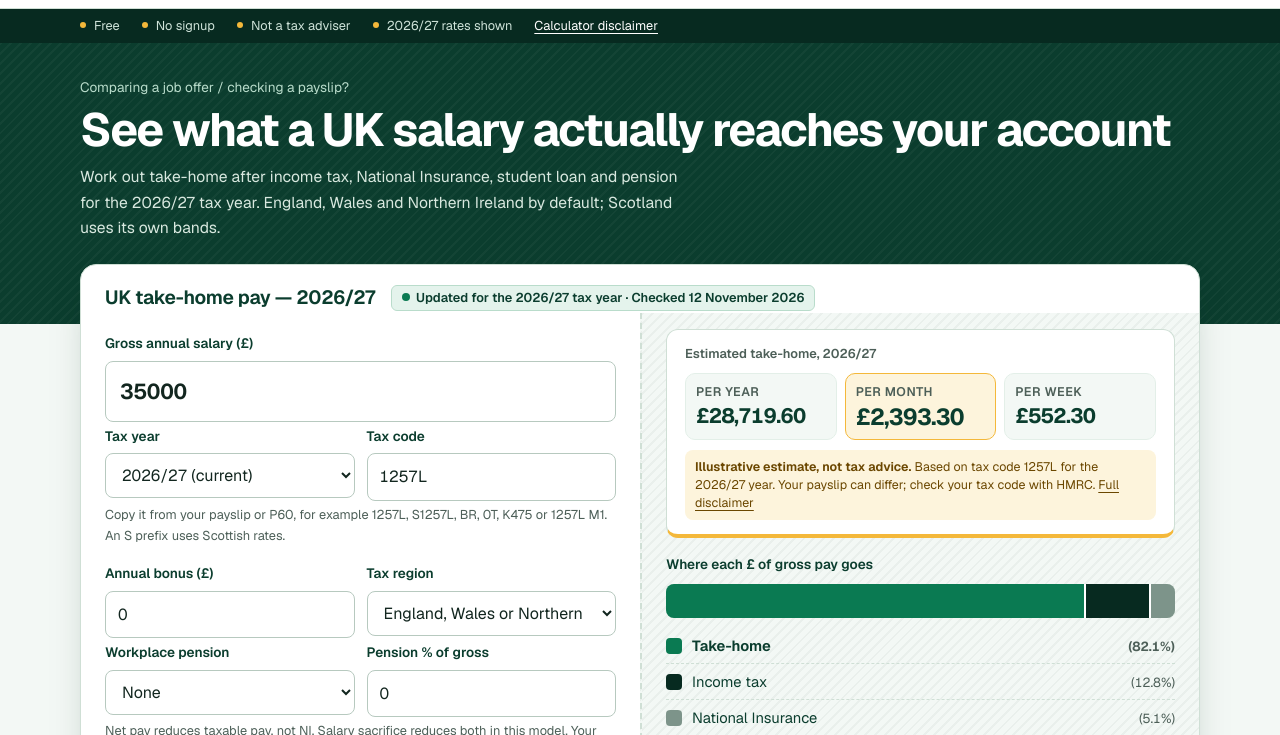
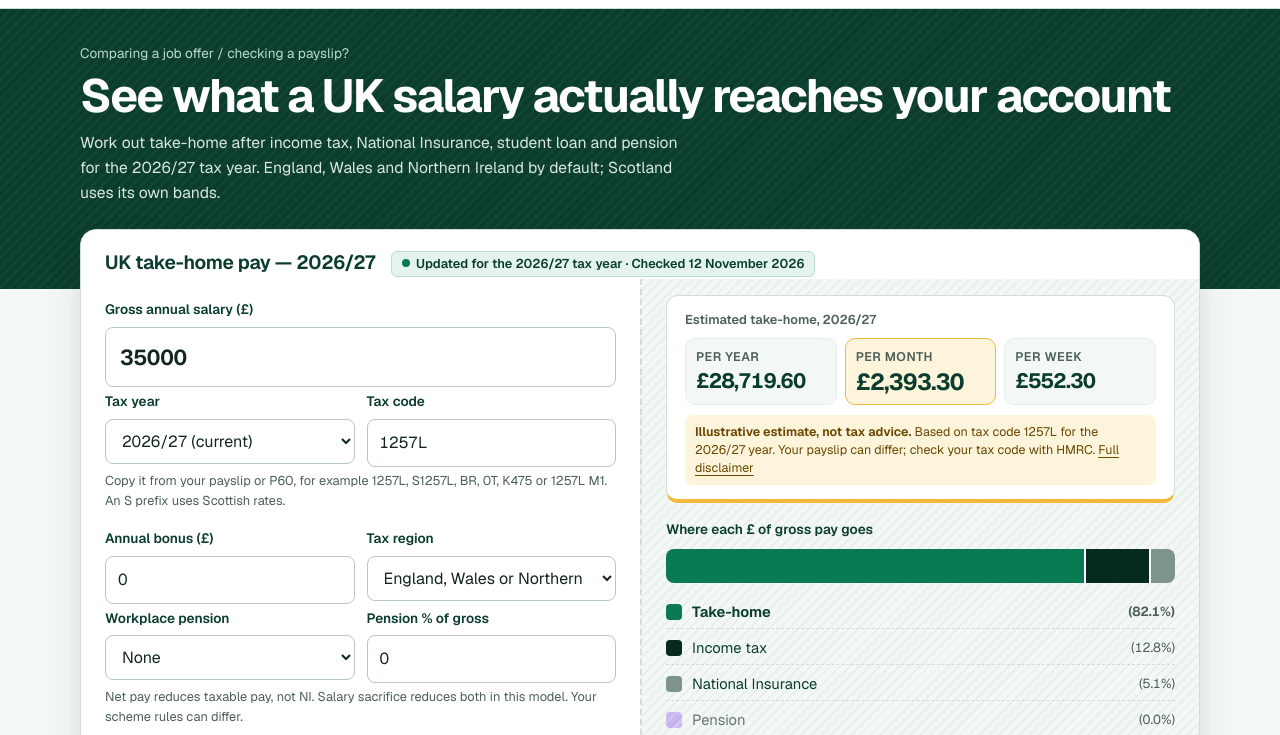
Before and after one commit to Roderz-89/take-home-lab, a plain HTML site: page index.html in a window 1280 px wide. Shown: the part 52-787 px from the top of the page. Drawn offline with Linux system fonts and the light colour scheme.

Commit message:
Home: remove dark green trust bar under the header
Drops the "Free · No signup · Not a tax adviser · 2026/27 rates shown" strip from
index.html and its CSS. The disclaimer stays linked under the calculator result and
in the footer.

Co-Authored-By: Claude Opus 5.5 <noreply@anthropic.com>
Claude-Session: https://claude.ai/code/session_01XuXhdY2XyeRACLE3PEHyiP

```diff
--- a/css/styles.css
+++ b/css/styles.css
@@ -88,10 +88,6 @@ nav { display: flex; gap: 2px; align-items: center; flex-wrap: wrap; }
 .site-header nav a[href="/#calculator"]:hover { background: var(--green-700); color: #fff; }
 .menu-btn { display: none; border: 1px solid var(--line); background: #fff; color: var(--green-900); border-radius: 8px; padding: 8px 14px; font: inherit; font-size: 0.9rem; font-weight: 600; cursor: pointer; }
 
-.trust-bar { background: var(--green-950); font-size: 0.8rem; color: #cfe3d9; }
-.trust-bar .wrap { display: flex; gap: 6px 22px; flex-wrap: wrap; padding: 7px 0; }
-.trust-bar span::before { content: ""; display: inline-block; width: 6px; height: 6px; border-radius: 50%; background: var(--gold); margin-right: 8px; vertical-align: 2px; }
-.trust-bar a { color: #fff; margin-left: auto; }
 
 /* Hero */
 .hero { background: repeating-linear-gradient(135deg, rgba(255,255,255,0.035) 0 2px, transparent 2px 7px), var(--green-900); color: #fff; padding: 48px 0 44px; }
@@ -252,7 +248,6 @@ footer li a, footer li button { display: inline-flex; align-items: center; min-h
   .site-header nav.open a[aria-current="page"] { box-shadow: inset 3px 0 0 var(--gold); }
   .menu-btn { display: inline-flex; align-items: center; }
   .hero { padding: 36px 0; }
-  .trust-bar a { margin-left: 0; }
 }
 
 /* AdSense unit shell (unchanged behaviour) */
@@ -332,7 +327,6 @@ main > .wrap:not(.prose) > p, main > .wrap:not(.prose) > ul { max-width: 46rem;
   .hero-compact + .calc-section { margin-top: -50px; }
   .calc-head { padding: 16px 16px 0; }
   .calc-form, .calc-out { padding: 12px 16px 20px; }
-  .trust-bar .wrap { gap: 4px 12px; padding: 6px 0; }
 }
 .calc-head .badge { margin: 0; }
 .calc-head h2 { margin: 0; font-size: 1.2rem; }
@@ -433,7 +427,7 @@ main > .wrap:not(.prose) > p, main > .wrap:not(.prose) > ul { max-width: 46rem;
 .callout p + p { margin-top: 6px; }
 .callout .callout-h { font-weight: 600; color: var(--brand-navy); }
 /* phase 3: thumb-friendly targets (>=44px) */
-.trust-bar a, .byline a { display: inline-block; padding: 12px 0; margin: -12px 0; }
+.byline a { display: inline-block; padding: 12px 0; margin: -12px 0; }
 .linkish, .morelinks a, .table td a { display: inline-flex; align-items: center; min-height: 44px; }
 /* 2026/27 trust badge */
 .tybadge { display: inline-block; margin: 4px 0 8px; padding: 3px 10px; border: 1px solid var(--green-200); border-radius: 6px; background: var(--accent-soft); color: var(--green-900); font-size: 0.8rem; font-weight: 600; line-height: 1.4; }
@@ -451,7 +445,7 @@ main > .wrap:not(.prose) > p, main > .wrap:not(.prose) > ul { max-width: 46rem;
   .sticky-result strong { font-size: 1.2rem; font-weight: 700; letter-spacing: -0.02em; }
   .sticky-result a { color: var(--green-950); background: var(--gold); text-decoration: none; font-weight: 650; font-size: 0.9rem; padding: 0 14px; min-height: 44px; display: inline-flex; align-items: center; border-radius: 8px; }
 }
-@media print { .site-header, .trust-bar, footer, .sticky-result, .related { display: none !important; } body { background: #fff; } }
+@media print { .site-header, footer, .sticky-result, .related { display: none !important; } body { background: #fff; } }
 
 /* Benefit-in-kind calculators inside guides: single column, same parts as the main calculator */
 .bik { margin: 26px 0 30px; box-shadow: var(--shadow); }
--- a/index.html
+++ b/index.html
@@ -44,15 +44,6 @@
       </nav>
     </div>
   </header>
-  <div class="trust-bar">
-    <div class="wrap">
-      <span>Free</span>
-      <span>No signup</span>
-      <span>Not a tax adviser</span>
-      <span>2026/27 rates shown</span>
-      <a href="/disclaimer">Calculator disclaimer</a>
-    </div>
-  </div>
   <section class="hero hero-compact">
     <div class="wrap">
         <p class="kicker">Comparing a job offer / checking a payslip?</p>
```
